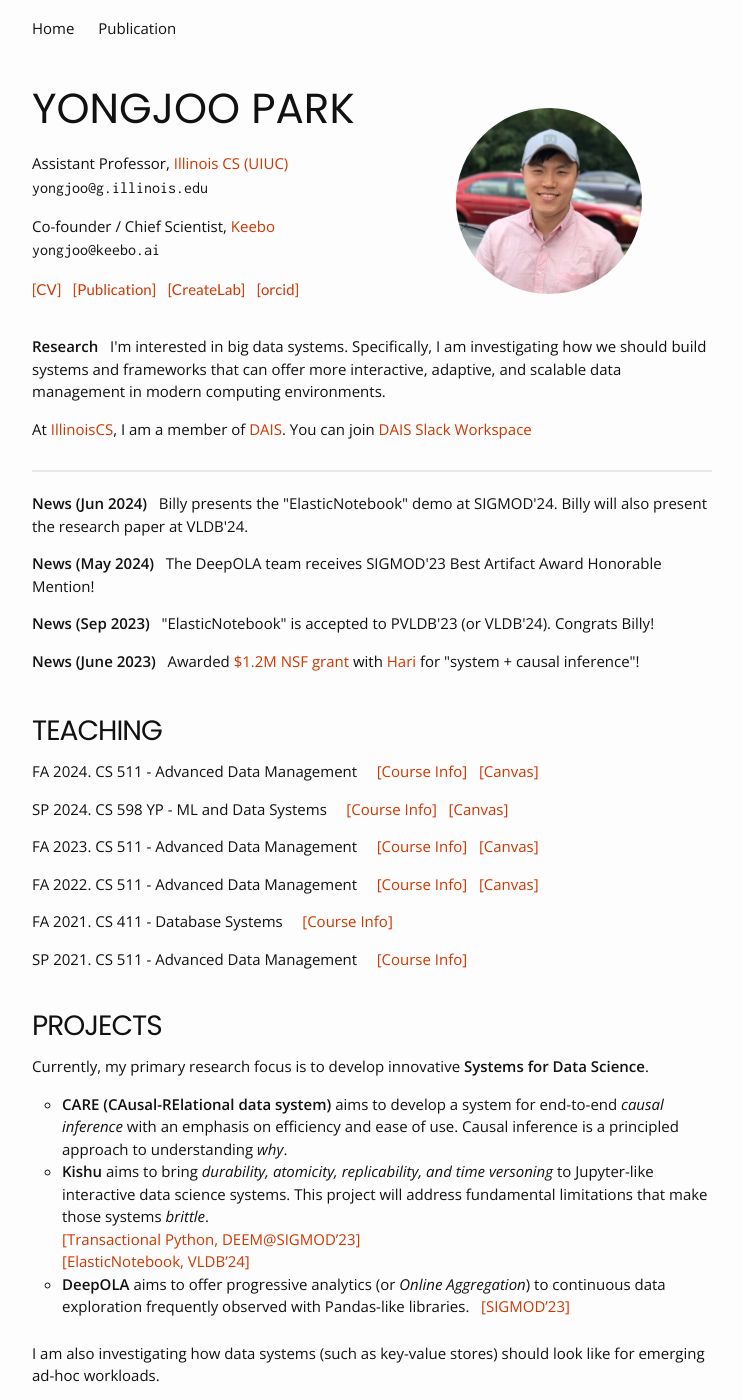
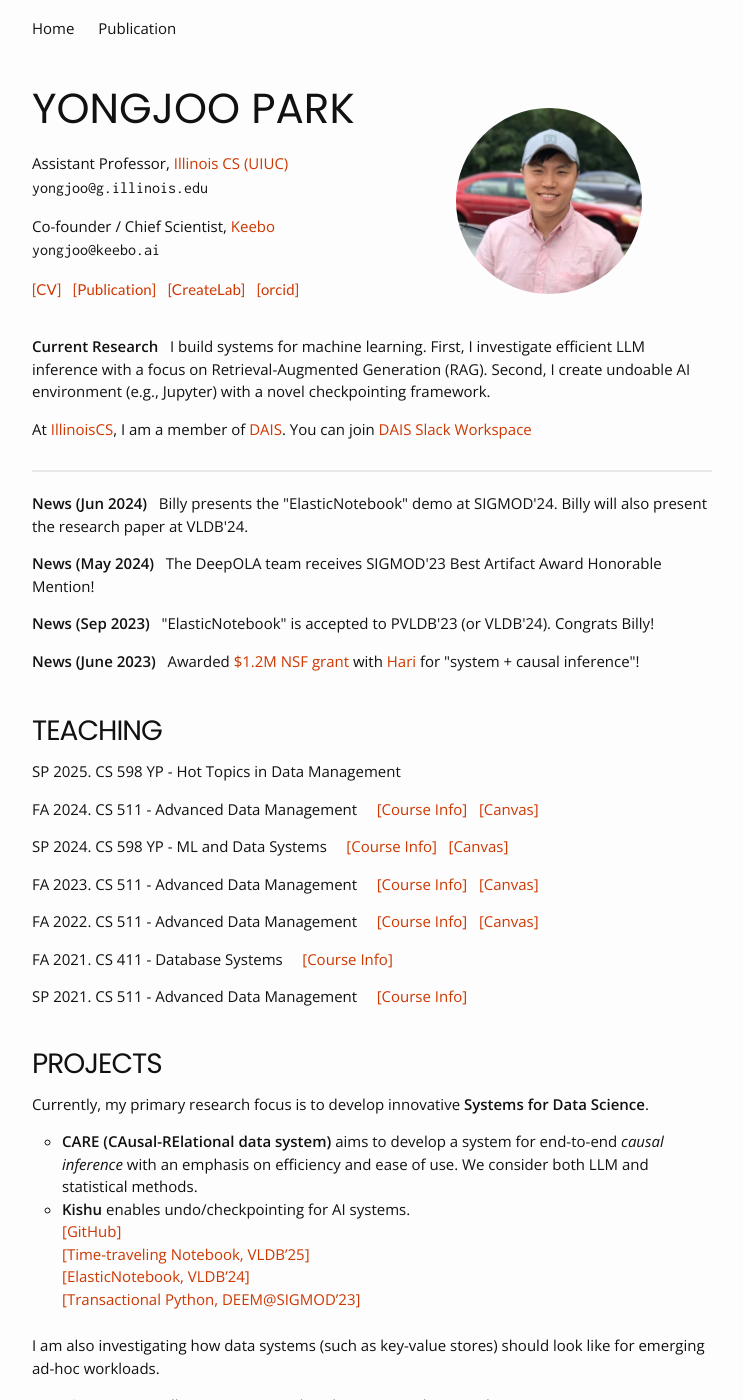
Before and after one commit to pyongjoo/pyongjoo.github.io, a Jekyll site: the page built from index.html, in a window 1280 px wide and 1400 px high. Shown: the whole window, without its empty margins (268-1011 px from the left). Built offline with Jekyll 4.4.1, drawn with Linux system fonts in a browser that asks for light colours; some of the changed text lies outside the part shown.

Commit message:
updated my projects

```diff
--- a/index.html
+++ b/index.html
@@ -38,9 +38,9 @@ layout: home
 	</div>
 	<div class="row profile-block">
 	    <div class="col-md-12 col-lg-12 interest">
-	        <p><b>Research</b> &nbsp; I'm interested in big data systems.
-	           Specifically, I am investigating how we should build systems and frameworks that can offer
-	       			more interactive, adaptive, and scalable data management in modern computing environments.</p>
+	        <p><b>Current Research</b> &nbsp; I build systems for machine learning.
+            First, I investigate efficient LLM inference with a focus on Retrieval-Augmented Generation (RAG).
+            Second, I create undoable AI environment (e.g., Jupyter) with a novel checkpointing framework.</p>
 			<p>At <a href="https://cs.illinois.edu/">IllinoisCS</a>,
 					I am a member of <a href="https://dais.cs.illinois.edu/">DAIS</a>.
 				You can join <a href="https://join.slack.com/t/uiuc-dais/signup">DAIS Slack Workspace</a>
```
Also changed, not shown: _home/2019-11-15-teaching.md (+3 -0 lines), _home/2019-11-20-projects.md (+10 -9 lines).
